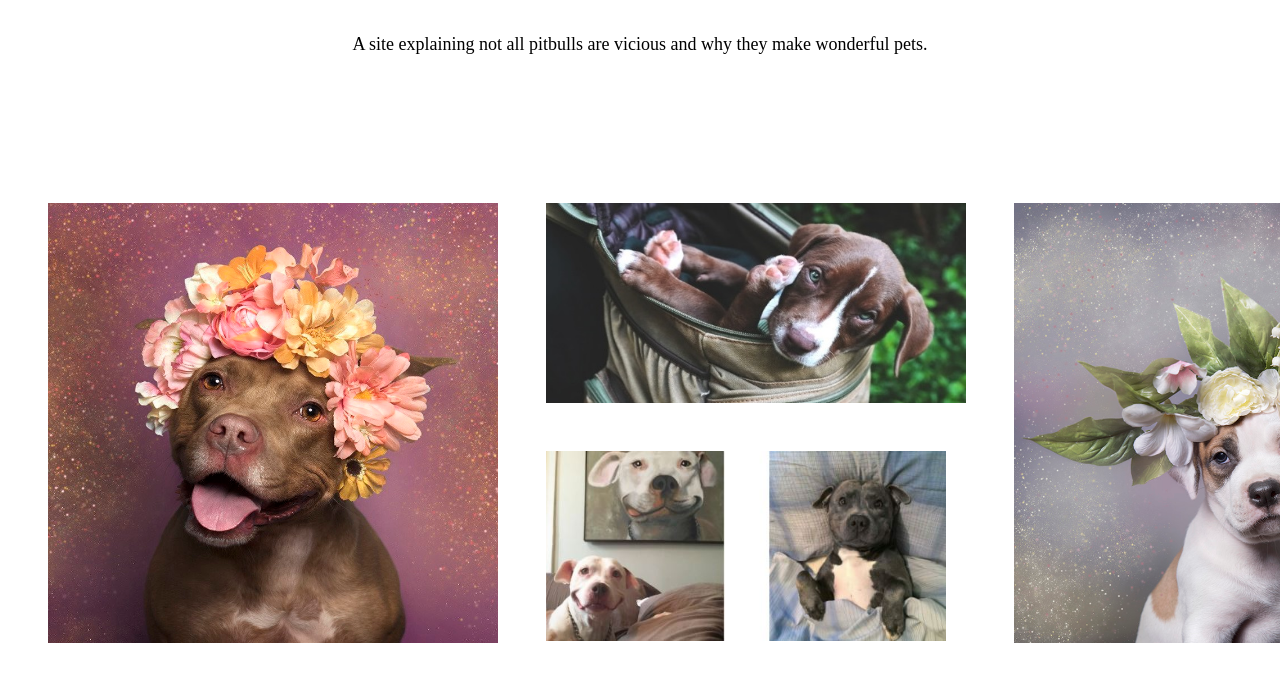
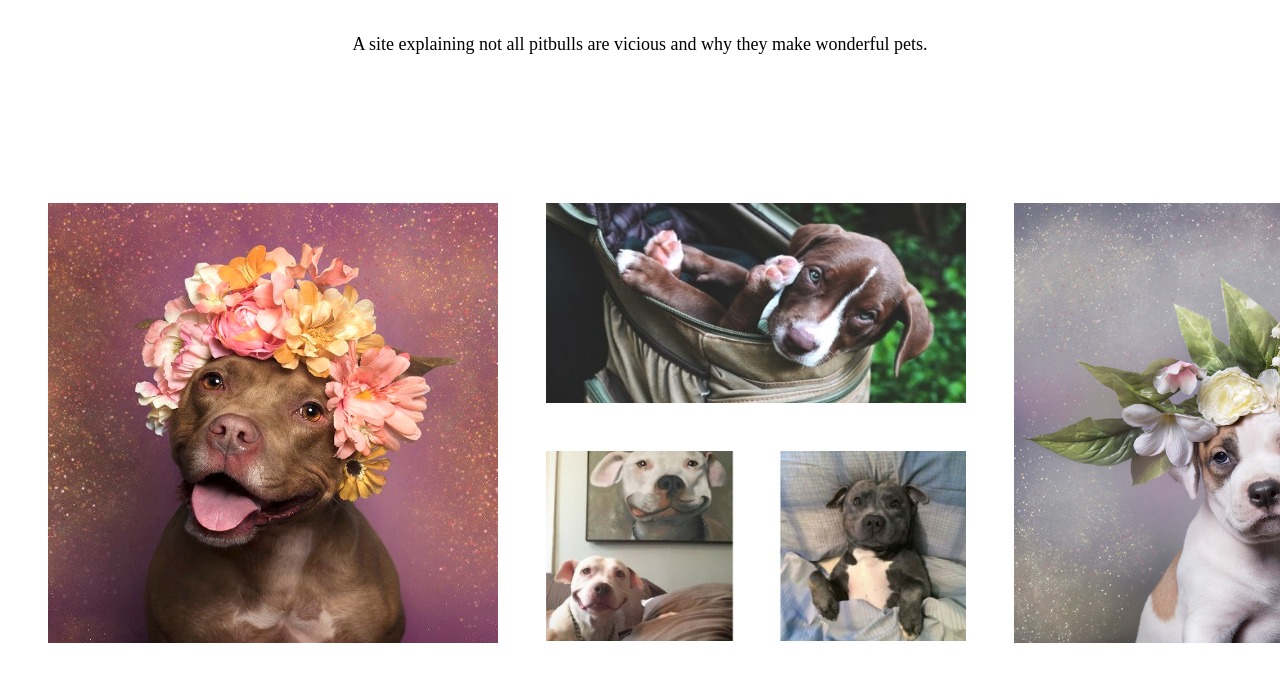
Before and after one commit to kalistarichards/project4, a plain HTML site: page index.html in a window 1280 px wide. Shown: the part 397-1078 px from the top of the page. Drawn offline with Linux system fonts and the light colour scheme.

Commit message:
Add files via upload

```diff
--- a/index.html
+++ b/index.html
@@ -26,7 +26,7 @@
 					<align;center><img src="images/pitbullbackpack.jpg" width="420" height="200"/>
 				</div>
 				<div class="samplegrid-c">
-					<img src="images/pitbedpaint.jpg" width="400" height="190"/>
+					<img src="images/pitbedpaint.jpg" width="420" height="190"/>
 				</div>
 				<div class="samplegrid-d">
 					<align;center><img src="images/adam.jpg" width="450" height="440"/>
```
